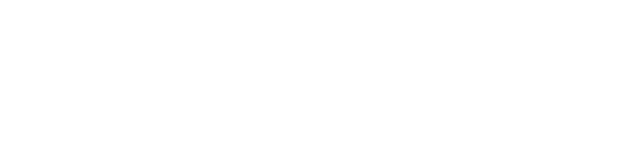
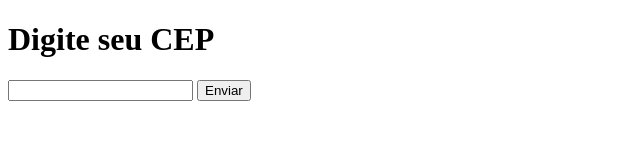
Before and after one commit to alex-chaves/ConsultaCEP, a plain HTML site: page index.html in a window 1280 px wide. Shown: the whole page, without its empty margins (0-640 px from the left). Drawn offline with Linux system fonts and the light colour scheme.

Commit message:
Adicione input para enviar CEP

```diff
--- a/index.html
+++ b/index.html
@@ -7,6 +7,7 @@
     <title>Consulta CEP</title>
 </head>
 <body>
-
-</body>
+    <h1>Digite seu CEP</h1>
+    <input type="text" nome="entradaCep" class="cep">
+    <input type="button" value="Enviar">
 </html>
```
